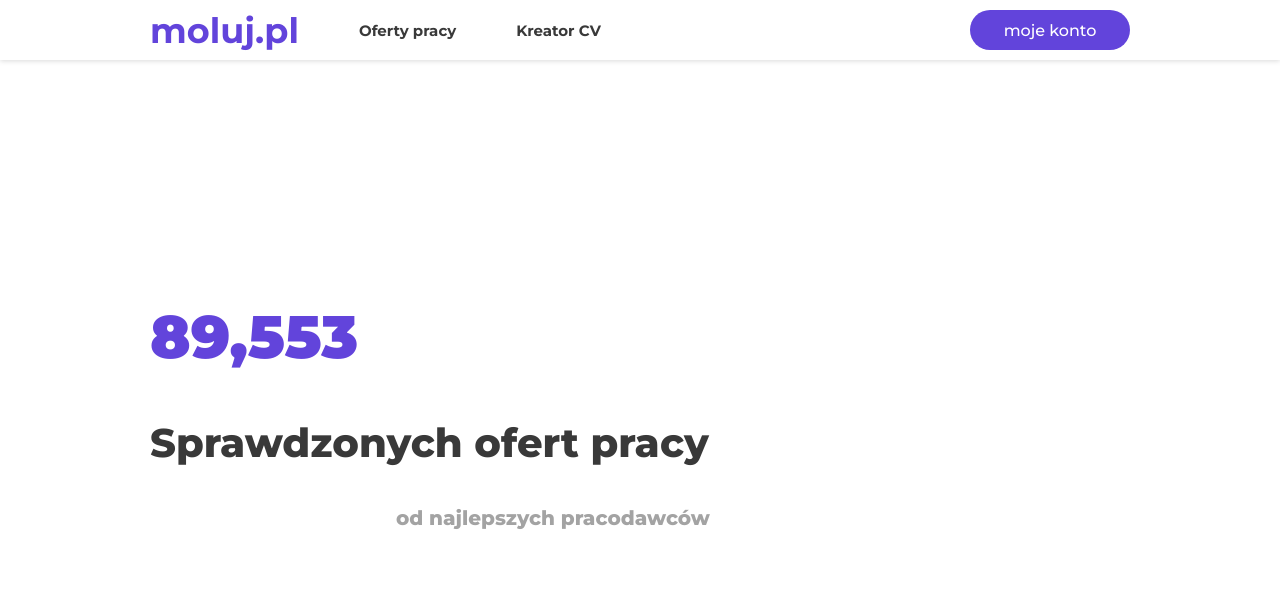
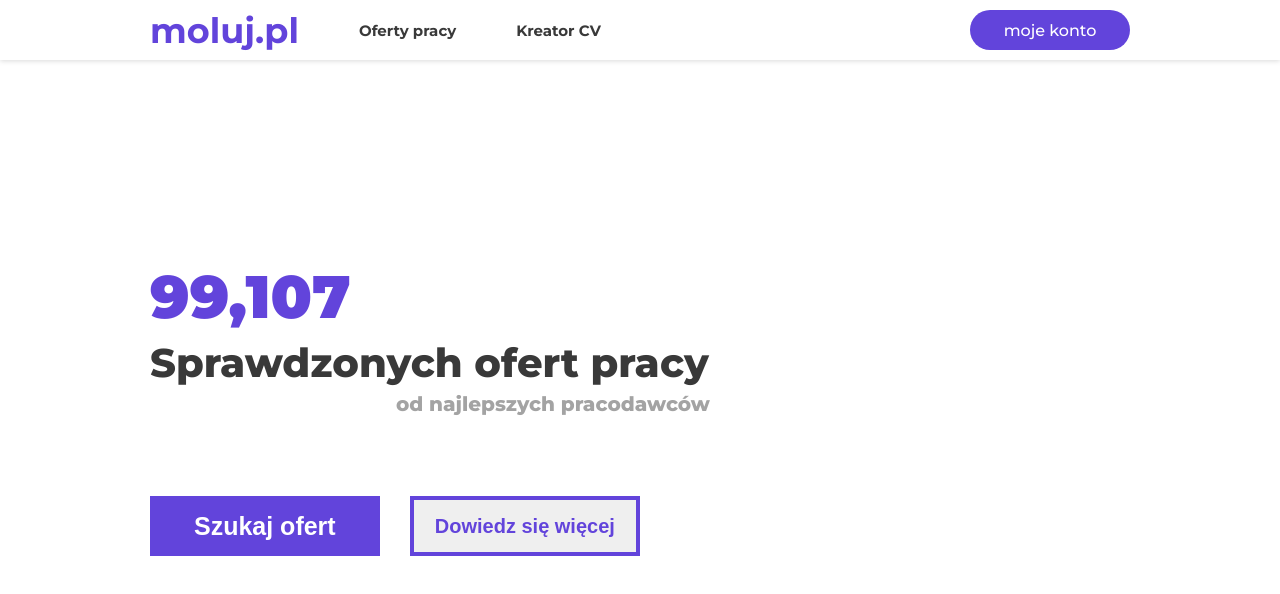
Before and after one commit to Uzyxen/system-ogloszeniowy, a Vue app: page / in a window 1280 px wide. Shown: the top 594 px of the page. Built offline with nearby package versions, Linux system fonts and the light colour scheme.

Commit message:
Home page two buttons pre-styled

```diff
--- a/src/assets/base.css
+++ b/src/assets/base.css
@@ -3,3 +3,12 @@ body{
     padding: 0;
     margin: 0;
 }
+
+h1, h2, h3, h4, h5, h6{
+    margin: 0;
+}
+
+button{
+    outline: none;
+    border: none;
+}
--- a/src/components/HomePage.vue
+++ b/src/components/HomePage.vue
@@ -5,6 +5,11 @@
             <div id="main-text">
                 <h2>Sprawdzonych ofert pracy</h2>
                 <h3>od najlepszych pracodawców</h3>
+            </div>
+
+            <div id="button-box">
+                <button id="search-for-offers">Szukaj ofert</button>
+                <button id="find-out-more">Dowiedz się więcej</button>
             </div>
         </div>
 
@@ -39,6 +44,31 @@
         width: 560px;
     }
 
+    #button-box{
+        margin-top: 80px;
+        display: flex;
+        gap: 30px;
+    }
+
+    #button-box button{
+        cursor: pointer;
+        width: 250px;
+        height: 60px;
+        font-weight: 700;
+    }
+
+    #search-for-offers{
+        background-color: #6244DB;
+        color: #fff;
+        font-size: 25px;
+    }
+
+    #find-out-more{
+        border: 4px solid #6244DB;
+        color: #6244DB;
+        font-size: 20px;
+    }
+
     h2{
         color: #393939;
         font-size: 40px;
--- a/src/components/OfferCounter.vue
+++ b/src/components/OfferCounter.vue
@@ -6,7 +6,7 @@
     export default{
         data(){
             return {
-                counter: Math.floor(Math.random() * (100000 - 80000 + 1)) + 80000
+                counter: Math.floor(Math.random() * (120000 - 80000 + 1)) + 80000
             }
         }
     }
```
